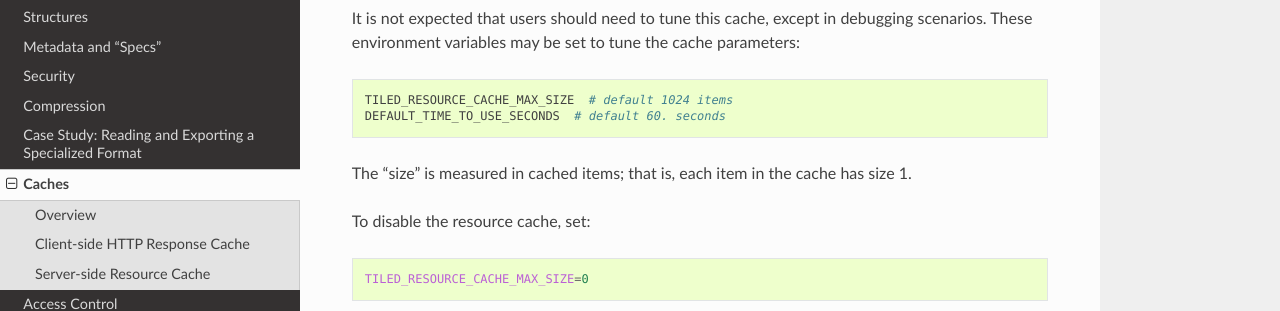
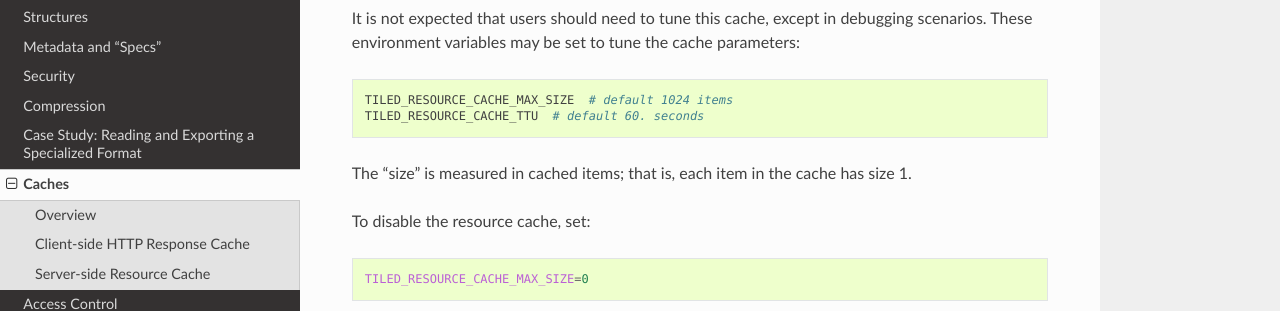
Before and after one commit to bluesky/tiled, a Sphinx documentation site: the page built from docs/source/explanations/caching.md, in a window 1280 px wide and 900 px high, scrolled down 989 px. Shown: the part 179-490 px from the top of the window. Built offline with Sphinx 7.4.7 and the Read the Docs theme 2.0.0, drawn with Linux system fonts in a browser that asks for light colours; pages that are not in the unit, such as notebooks, are missing from menus; the version number could not be read and is left out.

Commit message:
Fix documented env var

````diff
--- a/docs/source/explanations/caching.md
+++ b/docs/source/explanations/caching.md
@@ -57,7 +57,7 @@ the cache parameters:
 
 ```sh
 TILED_RESOURCE_CACHE_MAX_SIZE  # default 1024 items
-DEFAULT_TIME_TO_USE_SECONDS  # default 60. seconds
+TILED_RESOURCE_CACHE_TTU  # default 60. seconds
 ```
 
 The "size" is measured in cached items; that is, each item in the cache has
````
